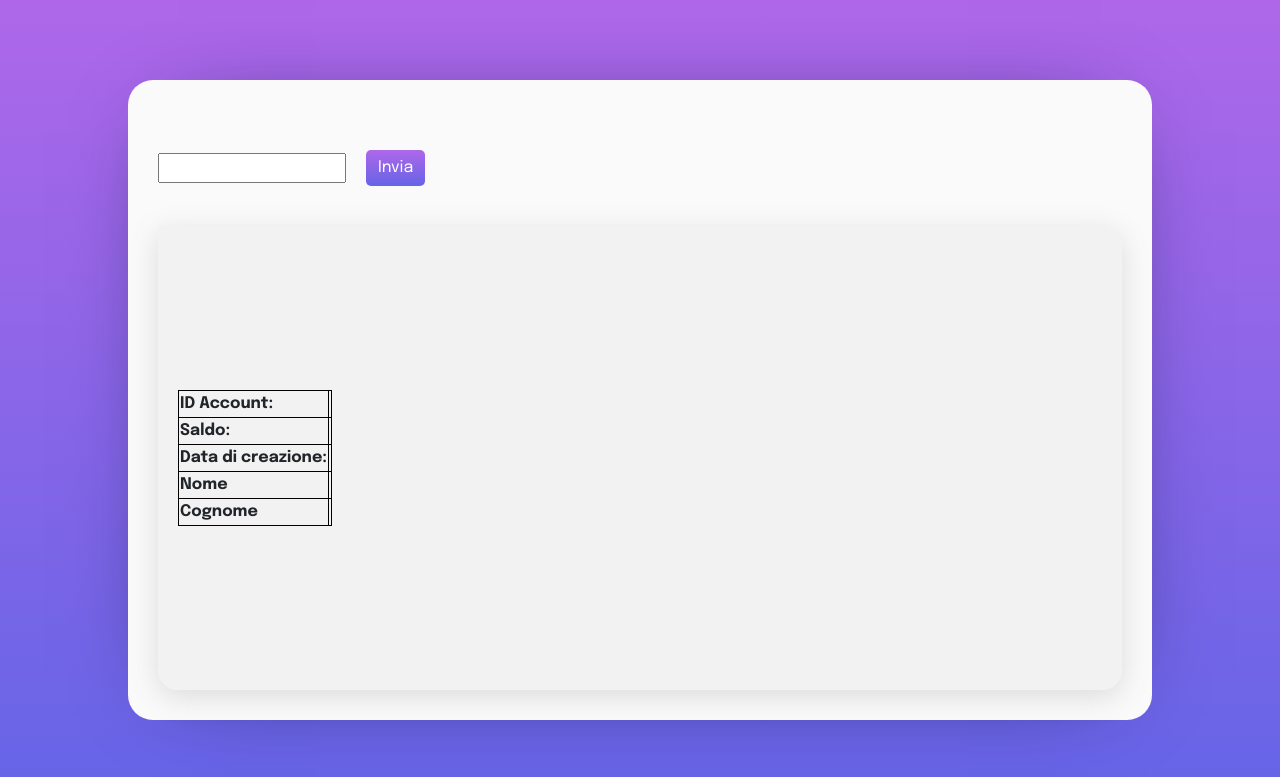
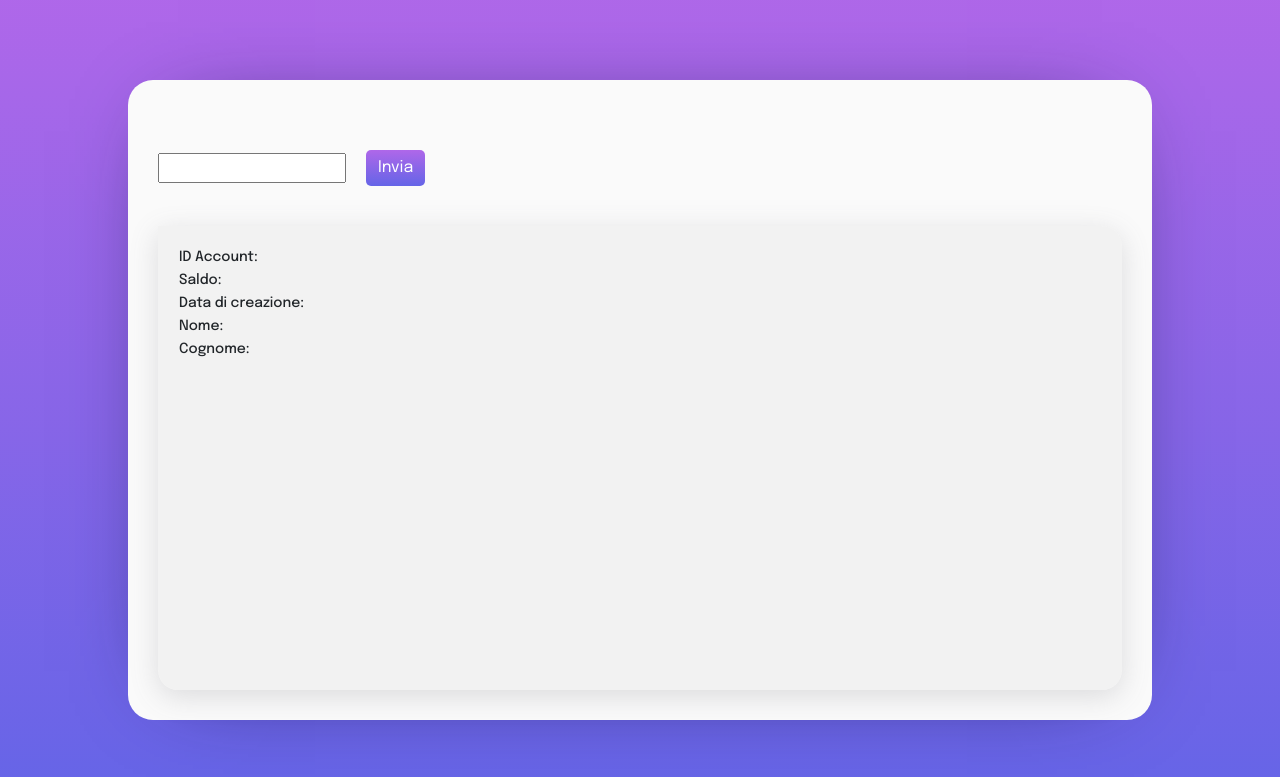
Before and after one commit to washedDragonyx/flask-banking-system, a Flask app: page / in a window 1280 px wide. Shown: the top 777 px of the page. Run offline with Flask 2, Linux system fonts and the light colour scheme; lists and menus that the app fills with data are empty.

Commit message:
tables, not done yet

```diff
--- a/app.py
+++ b/app.py
@@ -7,6 +7,7 @@ import json
 
 
 app = Flask(__name__)
+app.run(debug=True)
 
 
 
--- a/static/styles/styles.css
+++ b/static/styles/styles.css
@@ -83,6 +83,7 @@ body {
   box-shadow: rgba(100, 100, 111, 0.2) 0px 7px 29px 0px;
   justify-content: left;
   padding: 20px;
+  font-size: 14px;
   /* margin: 20px; */
 }
 
@@ -95,7 +96,7 @@ body {
   /* border-radius: 20px; */
   text-align: left;
   flex-direction: column;
-  font-size: 13px;
+  font-size: 10px;
   padding: 20px;
 }
 .acc-row {
@@ -118,7 +119,11 @@ input[name="input-id"] {
 table,
 th,
 td {
-  border: 1px solid black;
+  /* border: 1px solid black; */
+}
+
+th {
+  font-weight: 500;
 }
 
 .input-id {
@@ -128,3 +133,23 @@ td {
 button[type="submit"]:hover {
   background-image: var(--background-image-lighter);
 }
+
+.bottom-left {
+  display: flex;
+  height: 100%;
+  width: 50%;
+}
+
+.bottom-right {
+  display: flex;
+  height: 100%;
+  width: 50%;
+}
+
+.tb-left {
+  height: fit-content;
+}
+
+.tb-right {
+  height: fit-content;
+}
--- a/templates/index.html
+++ b/templates/index.html
@@ -42,18 +42,8 @@
       </div>
 
       <div class="card-bottom">
-        <!-- <div class="card-results">
-          <div class="acc-row acc-id">ID Account: 0xec2b36bf1389737f16</div>
-          <div class="acc-row acc-balance">Saldo: 66</div>
-          <div class="acc-row acc-createdAt">Data di creazione: 2022-06-09 15:38:30</div>
-          <div class="acc-row acc-name">Nome: Nikola</div>
-          <div class="acc-row acc-surname">Cognome: Zjacic</div>
-
-          <div class="transactions">
-
-          </div>
-        </div> -->
-        <table>
+        <div class="bottom-left">
+          <table class="tb-left">
             <tr>
               <th>ID Account:</th>
               <td><div class="acc-id" id="acc-id"></div></td>
@@ -67,18 +57,85 @@
               <td><div class="acc-createdAt" id="acc-createdAt"></div></td>
             </tr>
             <tr>
-            <th>Nome</th>
+              <th>Nome:</th>
               <td><div class="acc-name" id="acc-name"></div></td>
             </tr>
             <tr>
-            <th>Cognome</th>
+              <th>Cognome:</th>
               <td><div class="acc-surname" id="acc-surname"></div></td>
             </tr>
           </table>
         </div>
+        <div class="bottom-right">
+          <table class="tb-right" id="transactions-table">
+
+          </table>
+        </div>
+      </div>
     </div>
 
     <script>
+
+      function populate(trs) {
+        var table = document.getElementById("transactions-table");
+
+        var rowNode = document.createElement("tr");
+        var cellNode = document.createElement("td");
+        var cellNode2 = document.createElement("td");
+        var textNode = document.createTextNode("Transactions: ");
+
+        cellNode.appendChild(textNode);
+        rowNode.appendChild(cellNode);
+        table.appendChild(rowNode);
+
+        console.log(trs)
+
+        for(let i = 0; i < trs.length; i++) {
+          console.log(trs[i])
+
+          // rowNode.innerHTML = "";
+          // cellNode.innerHTML = "";
+          // cellNode2.innerHTML = "";
+          // textNode.innerHTML = "";
+
+          var rowNode = document.createElement("tr");
+          var cellNode = document.createElement("td");
+          var cellNode2 = document.createElement("td");
+          var divNode = document.createElement("div")
+          var divNode2 = document.createElement("div")
+
+          textNode = document.createTextNode("Transaction n°" + i)
+          textNode2 = document.createTextNode("Amount: " + trs[i].amount)
+
+          divNode.appendChild(textNode2)
+          cellNode.appendChild(textNode); // <td> Transaction n°1 </td>
+          cellNode2.appendChild(divNode); // <td> Amount: 30 </td>
+          rowNode.appendChild(cellNode); // <tr> <td> Transaction n°1 </td> </tr>
+          rowNode.appendChild(cellNode2); //
+
+          textNode2 = document.createTextNode("Destinatario: " + trs[i].receiver + "\n")
+
+          divNode2.appendChild(textNode2)
+          cellNode2.appendChild(divNode2);
+
+          console.log(rowNode)
+          table.appendChild(rowNode);
+
+          // rowNode.appendChild(cellNode);
+
+        }
+
+      }
+
+      // function resetNodes() {
+      //   rowNode.innerHTML = "";
+      //   cellNode.innerHTML = "";
+      //   cellNode
+      //   textNode.innerHTML = "";
+      //   rowNode = document.createElement("tr");
+      //   cellNode = document.createElement("td")
+      // }
+
       function httpGet(theurl) {
         var xmlHttp = new XMLHttpRequest();
         xmlHttp.open("GET", theurl, false); // false for synchronous request
@@ -123,6 +180,8 @@
 
         temp = document.createTextNode(parsed.Surname);
         surname.appendChild(temp);
+
+        populate(parsed.Transactions)
       }
     </script>
   </body>
```
Also changed, not shown: 1 other file. Lines whose indentation alone changed are shown as unchanged.
